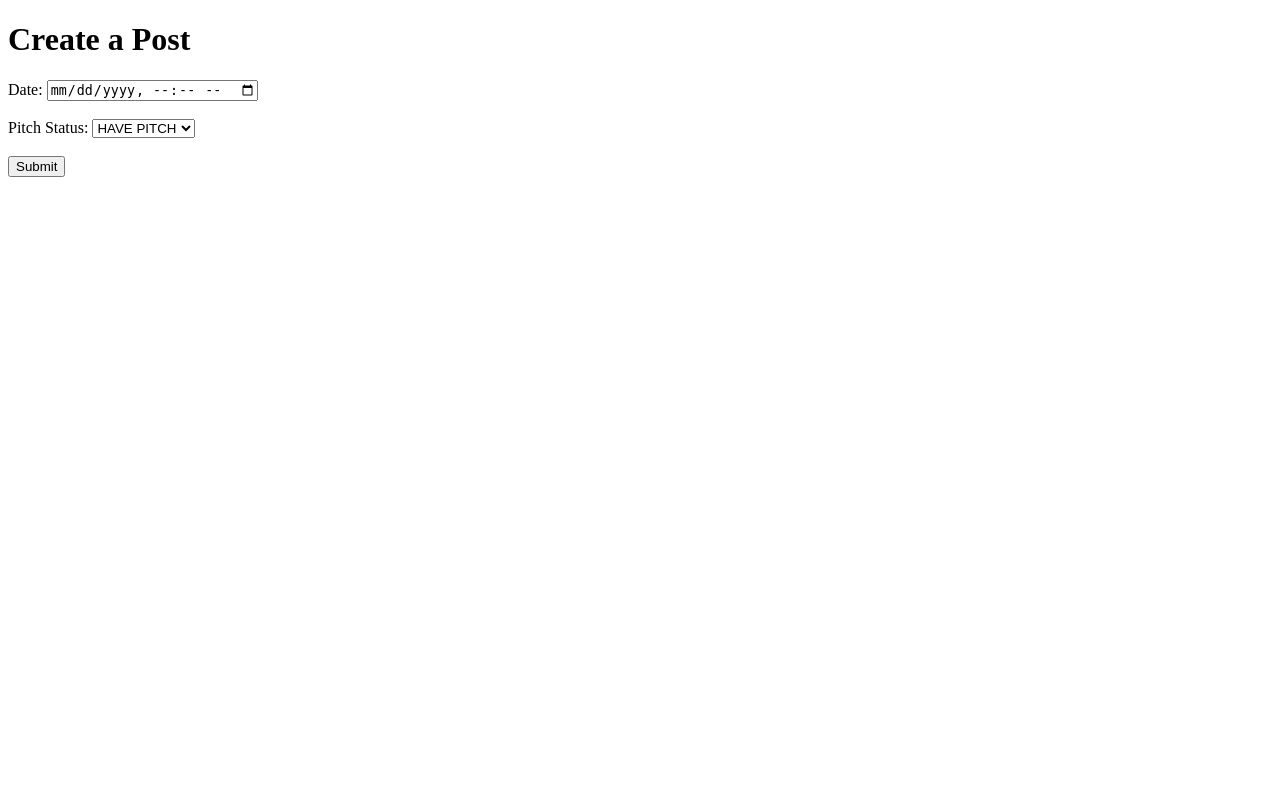
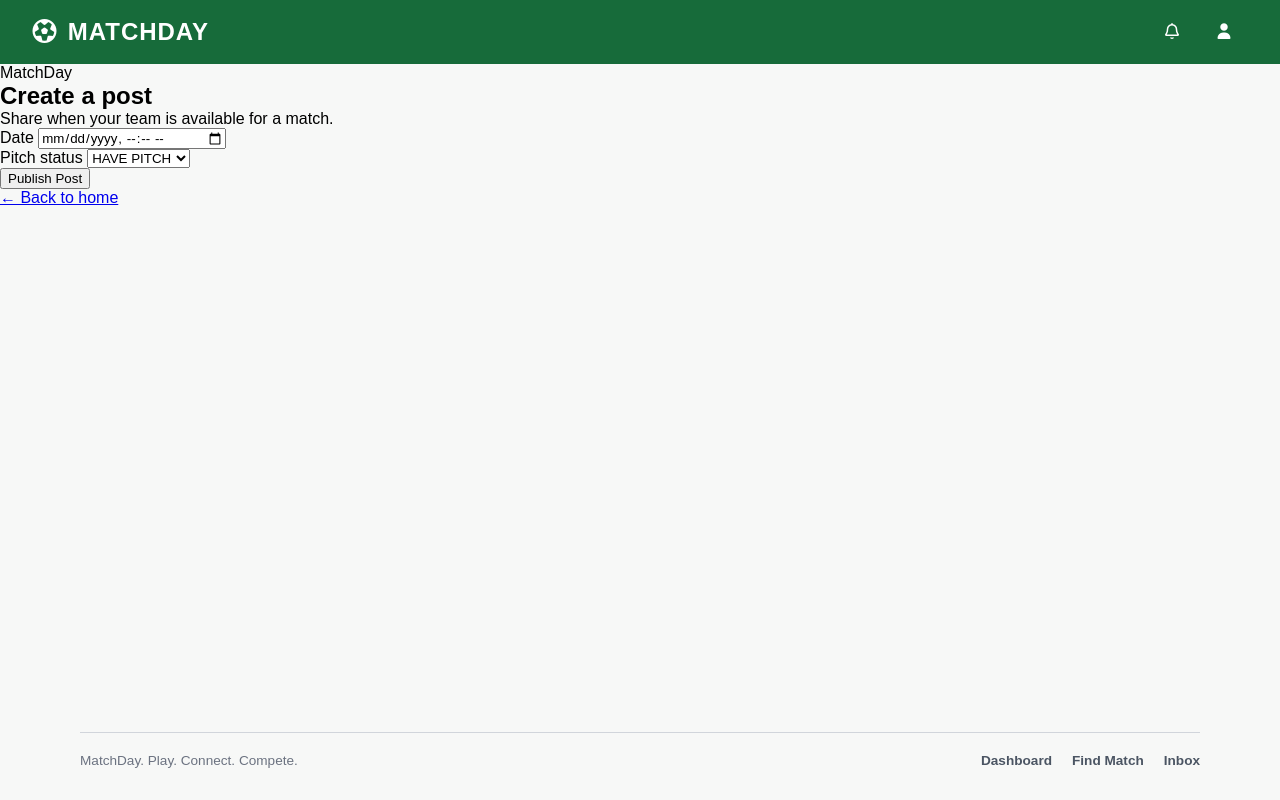
Before and after one commit to philipkasumbi/matchday, a Flask app: page /posts in a window 1280 px wide. Run offline with Flask 3, Linux system fonts and the light colour scheme; the visitor is signed in with stand-in values (Sample User, id 1).

Commit message:
feat(posts): add team availability posting with date and pitch status

```diff
--- a/templates/posts.html
+++ b/templates/posts.html
@@ -2,32 +2,65 @@
 <html lang="en">
 <head>
     <meta charset="UTF-8">
-    <title>Team Posts</title>
+    <meta name="viewport" content="width=device-width, initial-scale=1.0">
+    <title>Create a Post | MatchDay</title>
+    <link rel="stylesheet" href="{{ url_for('static', filename='style.css') }}">
+   <link rel="stylesheet" href="https://cdnjs.cloudflare.com/ajax/libs/font-awesome/7.3.1/css/all.min.css" integrity="sha512-..." crossorigin="anonymous" referrerpolicy="no-referrer" />
 </head>
 <body>
-<h1>Create a Post</h1>
+<nav>
+  <div class="nav-brand">
+    <i class="fa-regular fa-futbol"></i>
+    <a href="{{ url_for('home') }}" class="brand">MATCHDAY</a>
+  </div>
+  <div>
+    <ul>
+      <li><a href="#"><i class="fa-regular fa-bell"></i></a></li>
+      <li><a href="#"><i class="fa-solid fa-user"></i></a></li>
+    </ul>
+  </div>
 
-{% with messages = get_flashed_messages() %}
-{% for message in messages %}
-<p>{{ message }}</p>
-{% endfor %}
-{% endwith %}
+</nav>
+
+  <main class="simple-auth-container">
+    <div class="simple-auth-header">
+      <div class="auth-wordmark">MatchDay</div>
+      <h2>Create a post</h2>
+      <p>Share when your team is available for a match.</p>
+    </div>
 
 
-<form action="{{ url_for('team_posts') }}" method="POST">
-  <label>Date:</label>
-  <input type="datetime-local" name="date" required>
-  <br><br>
-  <label>Pitch Status:</label>
-  <select name="pitch_status" required>
-    <option>HAVE PITCH</option>
-    <option>NEED PITCH</option>
-    <option>NEUTRAL</option>
-  </select>
-  <br><br>
+    <form action="{{ url_for('team_posts') }}" method="POST" class="simple-auth-form">
+      <div class="form-group">
+        <label for="date">Date</label>
+        <input type="datetime-local" id="date" name="date" required>
+      </div>
 
-  <button type="submit">Submit</button>
+      <div class="form-group">
+        <label for="pitch_status">Pitch status</label>
+        <select id="pitch_status" name="pitch_status" required>
+          <option value="HAVE PITCH">HAVE PITCH</option>
+          <option value="NEED PITCH">NEED PITCH</option>
+          <option value="NEUTRAL">NEUTRAL</option>
+        </select>
+      </div>
 
-</form>
+      <button type="submit" class="btn-simple-auth">Publish Post</button>
+    </form>
+
+    <p class="simple-auth-switch">
+      <a href="{{ url_for('home') }}">&larr; Back to home</a>
+    </p>
+  </main>
+<footer class="site-footer">
+  <div class="footer-inner">
+    <p>MatchDay. Play. Connect. Compete.</p>
+    <div class="footer-links">
+      <a href="{{ url_for('home') }}">Dashboard</a>
+      <a href="{{ url_for('search_posts') }}">Find Match</a>
+      <a href="{{ url_for('inbox') }}">Inbox</a>
+    </div>
+  </div>
+</footer>
 </body>
 </html>
```
